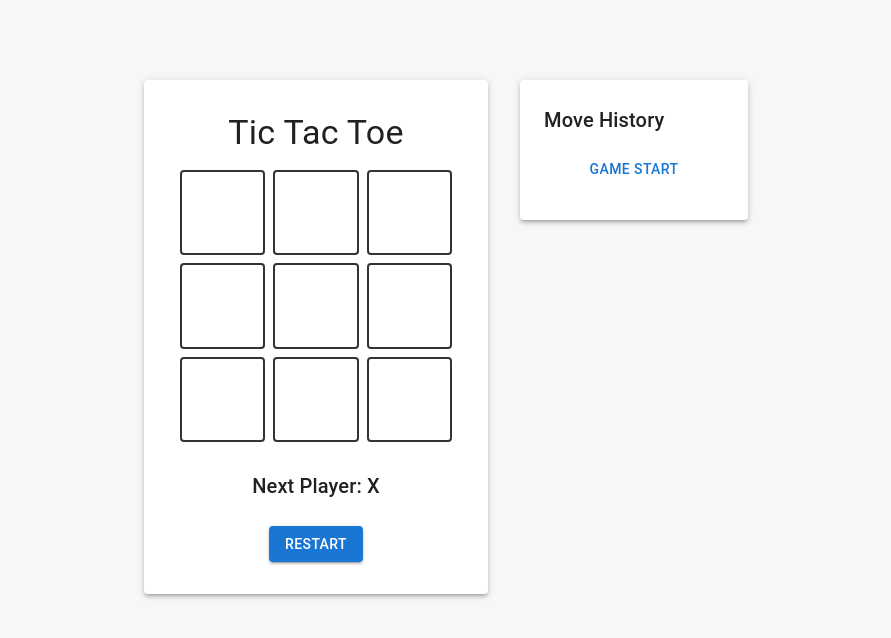
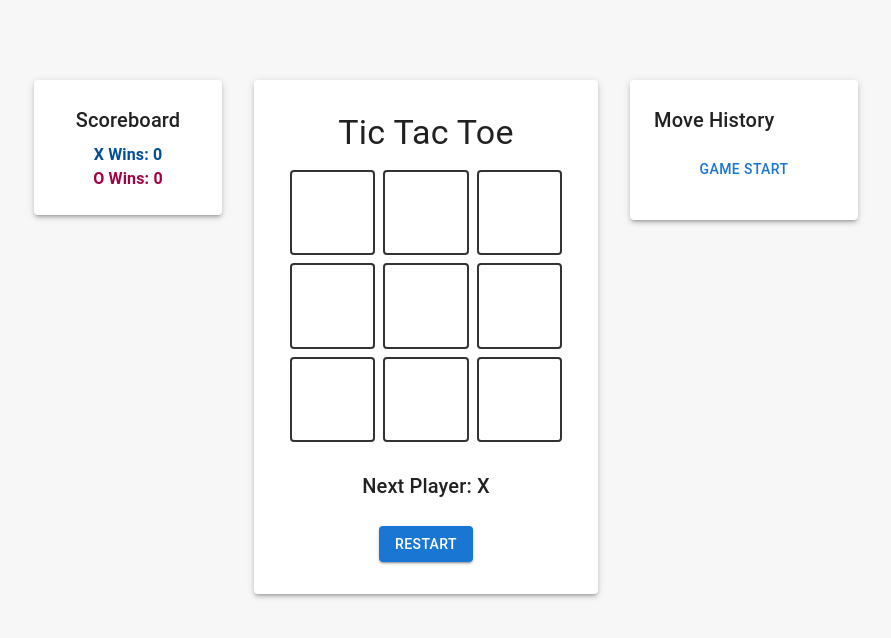
Before and after one commit to arielker/tic-tac-toe, a React (Create React App) app in the folder client/: page / in a window 1280 px wide. Shown: the top 638 px of the page, without its empty margins (194-1085 px from the left). Built offline with nearby package versions, Linux system fonts and the light colour scheme; no server answers.

Commit message:
integrated scoreboard to my app

```diff
--- a/client/src/App.tsx
+++ b/client/src/App.tsx
@@ -84,7 +84,32 @@ const App: React.FC = () => {
         alignItems="flex-start"
         flexDirection={{ xs: "column", md: "row" }} // column on small screens
       >
-        {" "}
+        {/* Scoreboard */}
+        <Paper
+          elevation={3}
+          sx={{
+            padding: 3,
+            minWidth: 140,
+            flexShrink: 0,
+            textAlign: "center",
+          }}
+        >
+          <Typography variant="h6" gutterBottom>
+            Scoreboard
+          </Typography>
+          <Typography
+            variant="body1"
+            sx={{ color: "#004D98", fontWeight: "bold" }}
+          >
+            X Wins: {victories.X}
+          </Typography>
+          <Typography
+            variant="body1"
+            sx={{ color: "#A50044", fontWeight: "bold" }}
+          >
+            O Wins: {victories.O}
+          </Typography>
+        </Paper>{" "}
         {/* spacing between board and move history */}
         {/* Board */}
         <Paper elevation={3} sx={{ padding: 4 }}>
```
